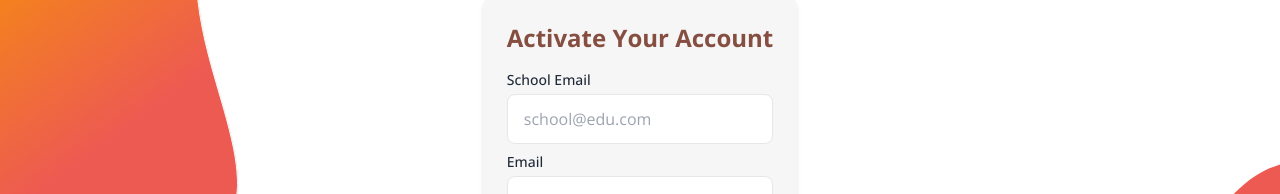
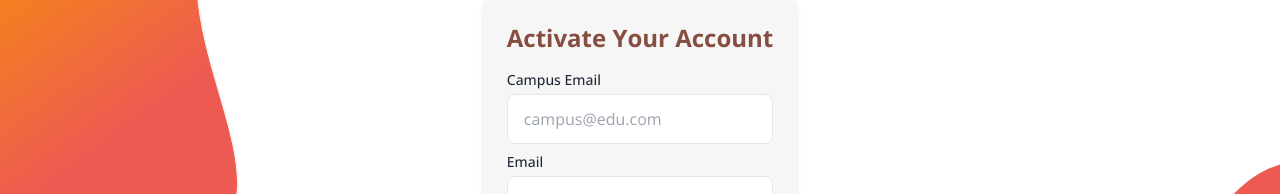
Before and after one commit to KMUTT-CampusLink/campus-client, a React (Vite) app: page /regis/activation in a window 1280 px wide. Shown: the part 178-372 px from the top of the page. Built offline with nearby package versions, Linux system fonts and the light colour scheme; a web font is replaced by a local one.

Commit message:
school to campus name change

```diff
--- a/src/modules/registration/components/FormComponents/ActivationForm.jsx
+++ b/src/modules/registration/components/FormComponents/ActivationForm.jsx
@@ -4,7 +4,7 @@ import { formHead, formBg, button } from "../../styles/styles";
 import SmallNavText from "./SmallNavText";
 function ActivationForm() {
   const [email, setEmail] = useState("");
-  const [schoolEmail, setSchoolEmail] = useState("");
+  const [campusEmail, setCampusEmail] = useState("");
   const [password, setPassword] = useState("");
   const [confirmPassword, setConfirmPassword] = useState("");
   const [showPassword, setShowPassword] = useState(false);
@@ -22,8 +22,8 @@ function ActivationForm() {
     console.log(
       "Personal Email:",
       email,
-      "School Email:",
-      schoolEmail,
+      "Campus Email:",
+      campusEmail,
       "Password:",
       password
     );
@@ -34,13 +34,13 @@ function ActivationForm() {
       <h3 className={`${formHead}`}>Activate Your Account</h3>
 
       <form onSubmit={handleSubmit}>
-        {/* School Email */}
+        {/* Campus Email */}
         <FormInput
-          name="School Email"
+          name="Campus Email"
           type="email"
-          placeholder="school@edu.com"
-          value={schoolEmail}
-          onChange={(e) => setSchoolEmail(e.target.value)}
+          placeholder="campus@edu.com"
+          value={campusEmail}
+          onChange={(e) => setCampusEmail(e.target.value)}
         />
 
         {/* Personal Email */}
--- a/src/modules/registration/components/FormComponents/LoginForm.jsx
+++ b/src/modules/registration/components/FormComponents/LoginForm.jsx
@@ -4,7 +4,7 @@ import { formHead, formBg, button } from "../../styles/styles";
 import SmallNavText from "./SmallNavText";
 
 function LoginForm() {
-  const [schoolEmail, setSchoolEmail] = useState("");
+  const [campusEmail, setCampusEmail] = useState("");
   const [password, setPassword] = useState("");
   const [showPassword, setShowPassword] = useState(false);
 
@@ -15,7 +15,7 @@ function LoginForm() {
   const handleSubmit = (e) => {
     e.preventDefault();
     // Handle form submission
-    console.log("School Email:", schoolEmail, "Password:", password);
+    console.log("Campus Email:", campusEmail, "Password:", password);
   };
 
   return (
@@ -23,13 +23,13 @@ function LoginForm() {
       <h3 className={`${formHead}`}>Log in to System</h3>
 
       <form onSubmit={handleSubmit}>
-        {/* School Email */}
+        {/* Campus Email */}
         <FormInput
-          name="School Email"
+          name="Campus Email"
           type="email"
-          placeholder="school@edu.com"
-          value={schoolEmail}
-          onChange={(e) => setSchoolEmail(e.target.value)}
+          placeholder="campus@edu.com"
+          value={campusEmail}
+          onChange={(e) => setCampusEmail(e.target.value)}
         />
 
         {/* Password */}
--- a/src/modules/registration/components/SInfoCard.jsx
+++ b/src/modules/registration/components/SInfoCard.jsx
@@ -3,7 +3,7 @@ function SInfoCard() {
     studentId: "66130500801",
     firstName: "Thitapa",
     lastName: "Ritnamsuk",
-    school: "School of Information Technology",
+    faculty: "School of Information Technology",
     department: "Computer Science",
   };
   return (
@@ -12,7 +12,7 @@ function SInfoCard() {
         <p className="text-gray-500 mt-4 text-sm">{sinfo.studentId}</p>
         <h2 className="text-2xl font-geologica font-bold">{sinfo.firstName}</h2>
         <h2 className="text-2xl font-geologica font-bold">{sinfo.lastName}</h2>
-        <p>{sinfo.school}</p>
+        <p>{sinfo.faculty}</p>
         <p>{sinfo.department}</p>
       </div>
     </>
```
